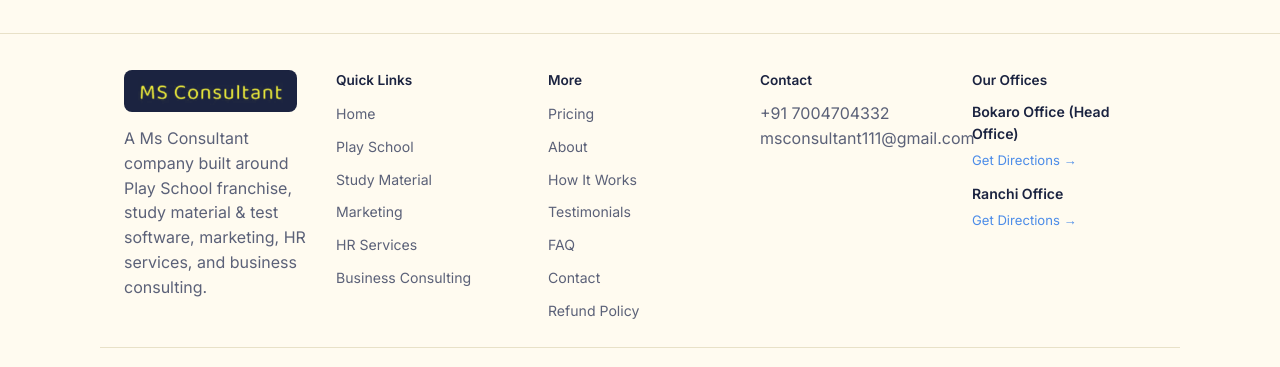
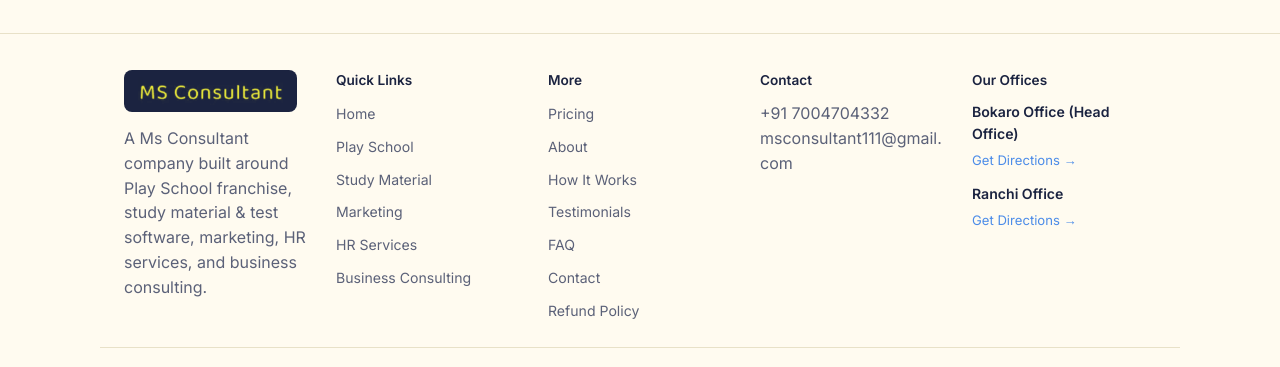
Before and after one commit to Deepak172003/MS_Consultant, a React (Vite) app: page /MS_Consultant/contact in a window 1280 px wide. Shown: the part 1906-2273 px from the top of the page. Built offline with nearby package versions, Linux system fonts and the light colour scheme.

Commit message:
Update App.css

```diff
--- a/src/App.css
+++ b/src/App.css
@@ -337,6 +337,11 @@ section { padding: 60px 0; }
 /* Footer */
 .site-footer { border-top: 1px solid var(--line); padding: 36px 0 20px; }
 .footer-grid { display: grid; grid-template-columns: repeat(auto-fit, minmax(150px, 1fr)); gap: 28px; }
+/* Grid items don't shrink below their content's natural width by default,
+   so a long unbroken string (like an email address) pushes past its own
+   column into the next one instead of wrapping. These two rules fix that. */
+.footer-grid > div { min-width: 0; }
+.footer-grid p, .footer-grid a { overflow-wrap: break-word; word-break: break-word; }
 .site-footer h4 { font-size: .85rem; margin-bottom: 10px; }
 .footer-links { list-style: none; display: flex; flex-direction: column; gap: 8px; }
 .footer-links a { color: var(--sub); font-size: .88rem; }
```
